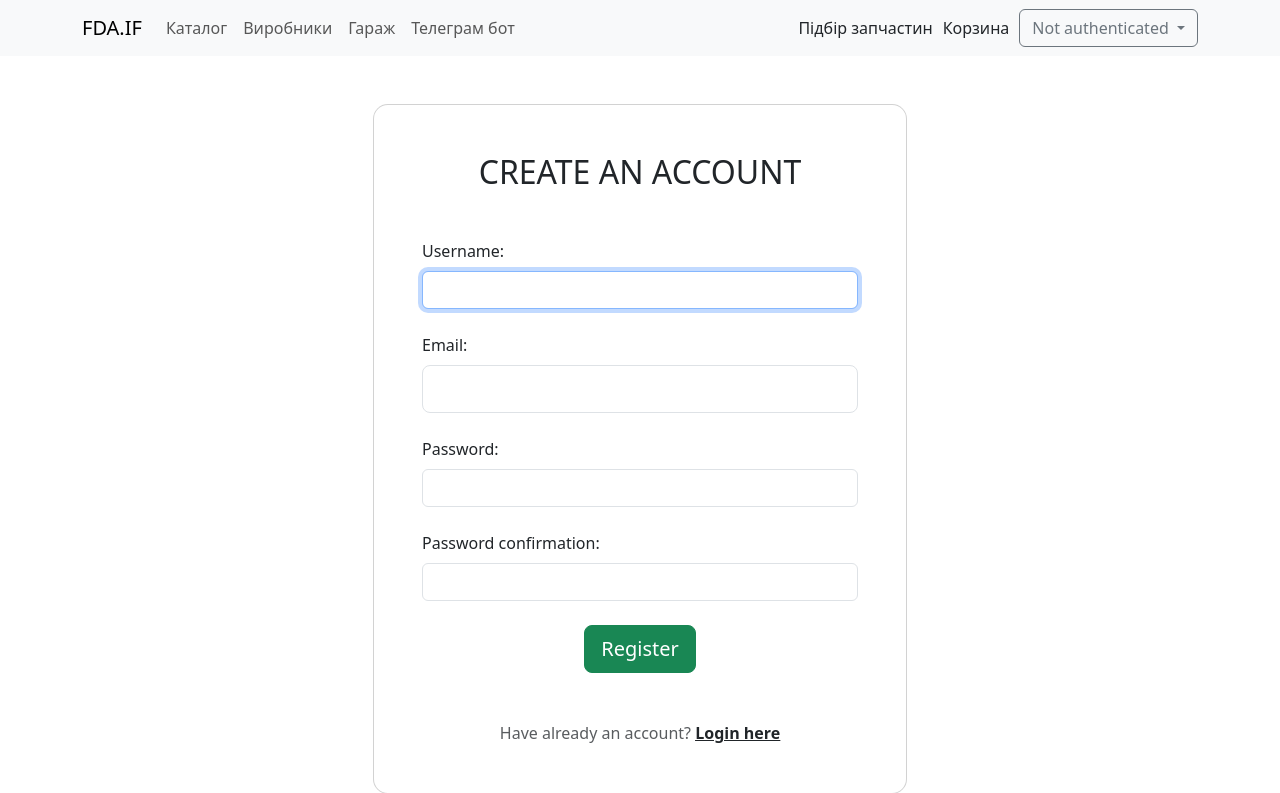
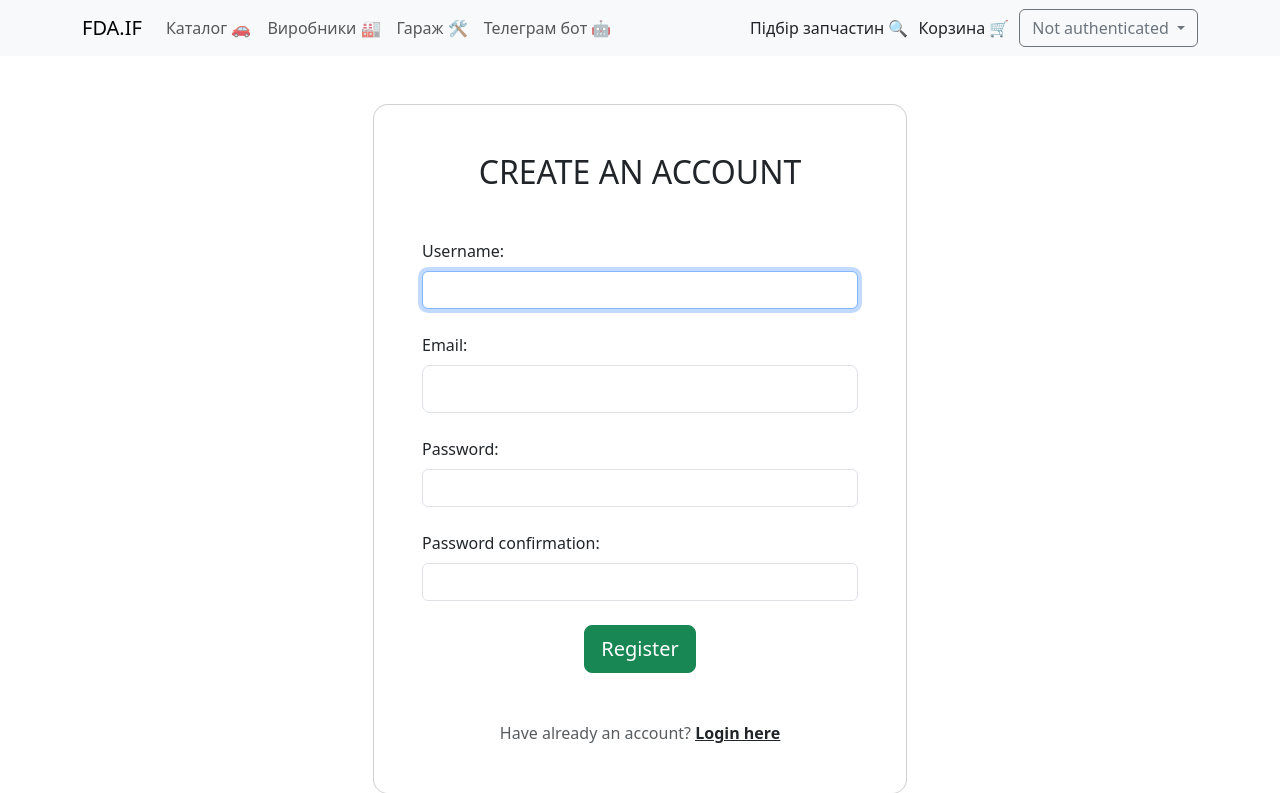
Before and after one commit to MuzykaAndrii/car-parts, a Django app: page /auth/register/ in a window 1280 px wide. Shown: the top 793 px of the page. Run offline with Django 4.2, Linux system fonts and the light colour scheme; parts of the project's set-up code (start-up, migrations or seed data) failed here and were passed over; some libraries are stand-ins or nearby versions.

Commit message:
site impl: added emojis to navbar

```diff
--- a/site/core/templates/layout/_navbar.html
+++ b/site/core/templates/layout/_navbar.html
@@ -7,23 +7,23 @@
     <div class="collapse navbar-collapse" id="navbarSupportedContent">
       <ul class="navbar-nav me-auto mb-2 mb-lg-0">
         <li class="nav-item">
-            <a class="nav-link" href="{% url 'main:car_producers_catalog' %}">Каталог</a>
+          <a class="nav-link" href="{% url 'main:car_producers_catalog' %}">Каталог 🚗</a>
         </li>
         <li class="nav-item">
-            <a class="nav-link" href="{% url 'main:part_producers_catalog' %}">Виробники</a>
+          <a class="nav-link" href="{% url 'main:part_producers_catalog' %}">Виробники 🏭</a>
         </li>
         <li class="nav-item">
-            <a class="nav-link" href="{% url 'garage:garage' %}">Гараж</a>
+          <a class="nav-link" href="{% url 'garage:garage' %}">Гараж 🛠️</a>
         </li>
         <li class="nav-item">
-            <a target=”_blank” class="nav-link" href="https://t.me/FDA_bot">Телеграм бот</a>
+          <a target=”_blank” class="nav-link" href="https://t.me/FDA_bot">Телеграм бот 🤖</a>
         </li>
       </ul>
       <div style="margin-right: 10px" class="nav-item">
-          <a href="{% url 'selection:list' %}" class="nav-link">Підбір запчастин</a>
+        <a href="{% url 'selection:list' %}" class="nav-link">Підбір запчастин 🔍</a>
       </div>
       <div style="margin-right: 10px" class="nav-item">
-          <a href="{% url 'store:cart' %}" class="nav-link">Корзина</a>
+        <a href="{% url 'store:cart' %}" class="nav-link">Корзина 🛒</a>
       </div>
       <div class="nav-item dropdown btn btn-outline-secondary ml-3">
         <a class="nav-link dropdown-toggle" href="#" role="button" data-bs-toggle="dropdown" aria-expanded="false">
@@ -35,8 +35,8 @@
         </a>
         <ul class="dropdown-menu">
           {% if request.user.is_authenticated %}
-            <li><a class="dropdown-item" href="{% url 'user:shipping' %}">Дані доставки</a></li>
-            <li><a class="dropdown-item" href="{% url 'store:orders_history' %}">Мої замовлення</a></li>
+          <li><a class="dropdown-item" href="{% url 'user:shipping' %}">Дані доставки 🚚</a></li>
+          <li><a class="dropdown-item" href="{% url 'store:orders_history' %}">Мої замовлення 📜</a></li>
           <li><a class="dropdown-item text-danger-emphasis" href="{% url 'auth:logout' %}">Вийти <i class="bi bi-box-arrow-left"></i></a></li>
           {% else %}
           <li><a class="dropdown-item" href="{% url 'auth:login' %}">Увійти</a></li>
@@ -48,12 +48,12 @@
       {% if request.user.is_authenticated %}
       <div style="margin-left: 10px;" class="nav-item dropdown btn btn-outline-secondary">
         <a class="nav-link dropdown-toggle" href="#" role="button" data-bs-toggle="dropdown" aria-expanded="false">
-            Керування
+          Керування 🛠️
         </a>
         <ul class="dropdown-menu">
-            <li><a class="dropdown-item" aria-current="page" href="/admin">Адмін панель</a></li>
-            <li><a class="dropdown-item" href="{% url 'scanner:scan' %}">Сканер</a></li>
-            <li><a class="dropdown-item" href="{% url 'stats:index' %}">Статистика</a></li>
+          <li><a class="dropdown-item" aria-current="page" href="/admin">Адмін панель ⚙️</a></li>
+          <li><a class="dropdown-item" href="{% url 'scanner:scan' %}">Сканер 📷</a></li>
+          <li><a class="dropdown-item" href="{% url 'stats:index' %}">Статистика 📊</a></li>
         </ul>
       </div>
       {% endif %}
```
Lines whose indentation alone changed are shown as unchanged.
